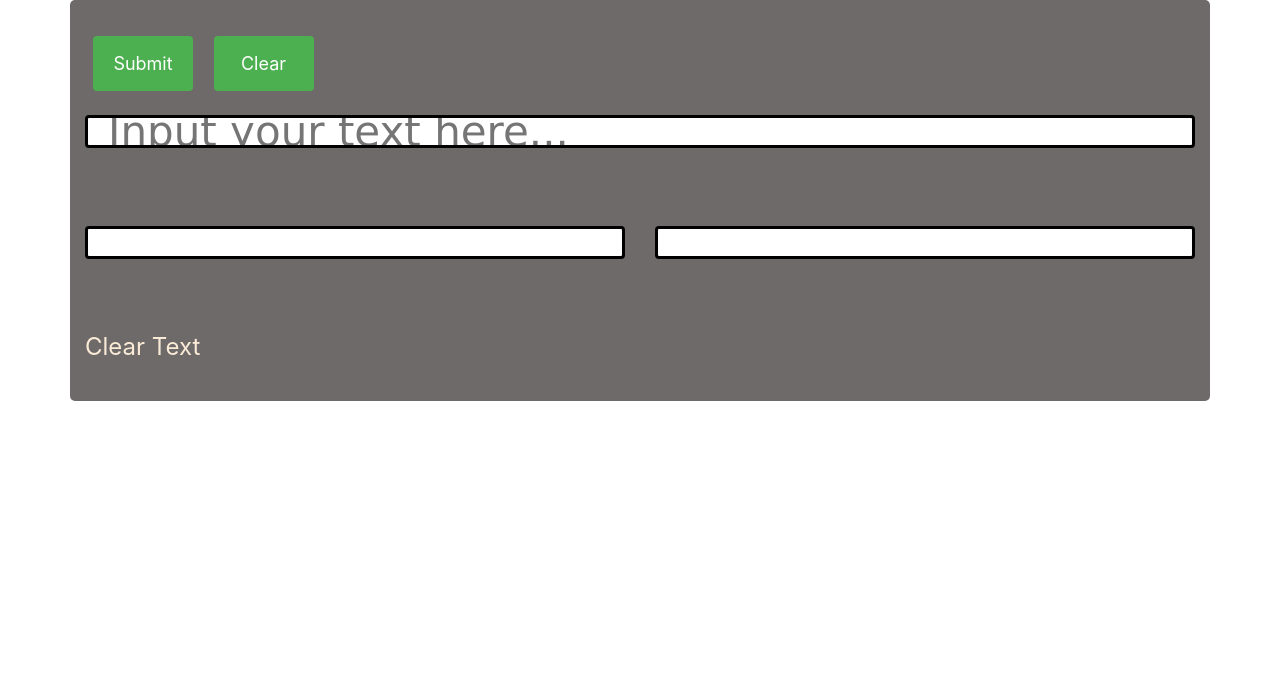
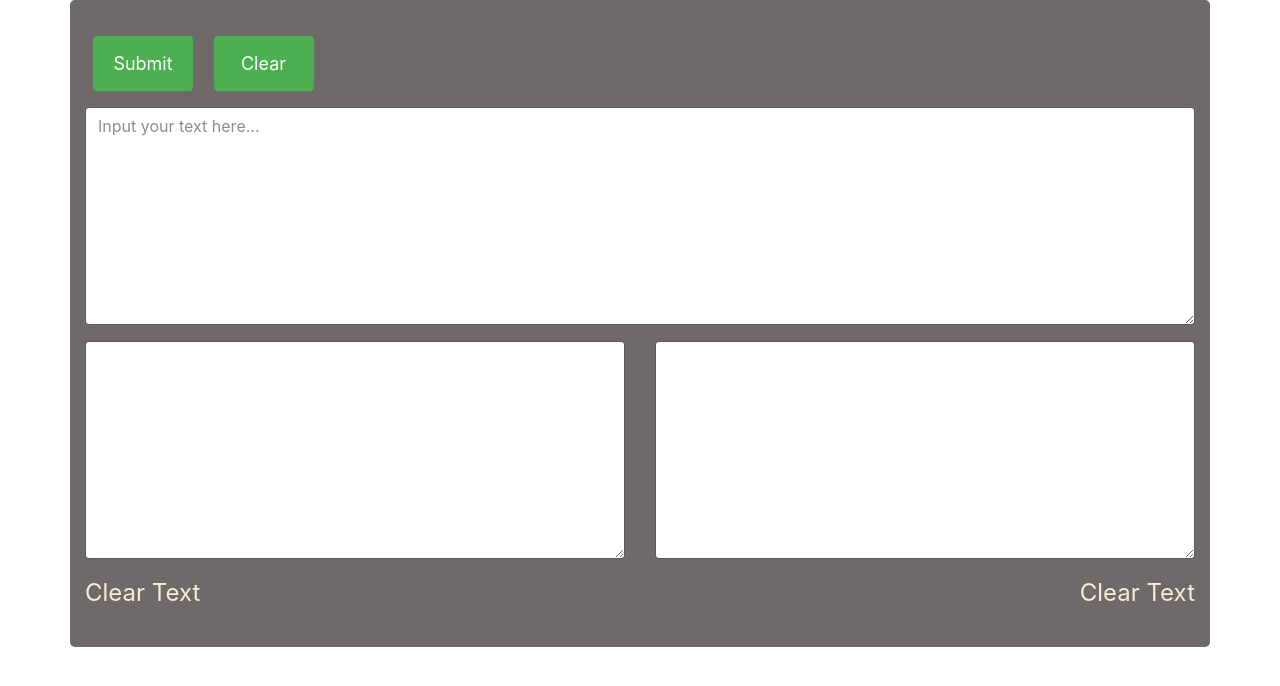
Before and after one commit to mahmudulshuvo/AngularJS, a plain HTML site: page index.html in a window 1280 px wide. Both pictures are taken after a click on the input "Clear". Drawn offline with nearby package versions, Linux system fonts and the light colour scheme.

Commit message:
new changes

```diff
--- a/css/main.css
+++ b/css/main.css
@@ -1,15 +1,23 @@
 
-input[type=text], select {
+textarea {
     width: 100%;
-    height: 30%;
-    padding: 12px 20px;
+    /* height: 30%; */
+    /* padding: 12px 20px; */
     margin: 8px 0;
     display: inline-block;
     border: 3px solid rgb(0, 0, 0);
-    border-radius: 4px;
+    /* border-radius: 4px; */
     box-sizing: border-box;
-    font-size: 42px;
+    /* font-size: 42px; */
     font-family: Verdana, Geneva, Tahoma, sans-serif
+}
+
+.wideInput {
+    text-align: left;
+    padding-left:10px;
+    padding-top:0;
+    padding-bottom:0.4em;
+    padding-right: 0.4em;
 }
 
  input[type=submit] {
--- a/index.html
+++ b/index.html
@@ -18,8 +18,8 @@
 
             <div class="row">
                 <div class="col-md-12 col-sm-12 col-lg-12">
-                    <form action="/action_page.php" novalidate class="simple-form">
-                        <input type="text" ng-model="sa" placeholder="Input your text here..." />
+                     <form action="/action_page.php" novalidate class="simple-form">
+                        <textarea class="form-control" rows="10" ng-model="sa" placeholder="Input your text here..."></textarea>
                     </form>
                 </div>
             </div>
@@ -27,18 +27,22 @@
             <div class="row">
                 <div class="col-md-12 col-sm-12 col-lg-6">
                     <form novalidate class="simple-form">
-                        <input type="text" ng-model="ba" />
+                        <textarea class="form-control" rows="10" ng-model="ba"></textarea>
                     </form>
                 </div>
 
                 <div class="col-md-12 col-sm-12 col-lg-6">
                     <form novalidate class="simple-form">
-                        <input type="text" ng-model="ba"  />
+                        <textarea class="form-control" rows="10" ng-model="ba"></textarea>
                     </form>
                 </div>
             </div>
 
-            <p id="demo"></p>
+            <div class="d-flex justify-content-between w-100">
+                <p class="alignleft" id="left">Left</p>
+                <p class="alignright" id="right">Right</p>
+            </div>
+
         </div>
     </body>
 </html>
--- a/script/main.js
+++ b/script/main.js
@@ -5,17 +5,20 @@ myAppModule.controller('Ctrler', function($scope) {
 
    $scope.copyText = function() {
        if (!$scope.sa) {
-           document.getElementById("demo").innerHTML = "Please input text!"
+           document.getElementById("left").innerHTML = "Please input text!"
+           document.getElementById("right").innerHTML = "Please input text!"
        }
        else {
-           document.getElementById("demo").innerHTML = "Copy Text"
+           document.getElementById("left").innerHTML = "Copy Text"
+           document.getElementById("right").innerHTML = "Copy Text"
            $scope.ba = angular.copy($scope.sa);
        }
 
    };
 
    $scope.clearText = function() {
-       document.getElementById("demo").innerHTML = "Clear Text"
+       document.getElementById("left").innerHTML = "Clear Text"
+       document.getElementById("right").innerHTML = "Clear Text"
        $scope.sa = undefined;
        $scope.ba = undefined;
    }
```
